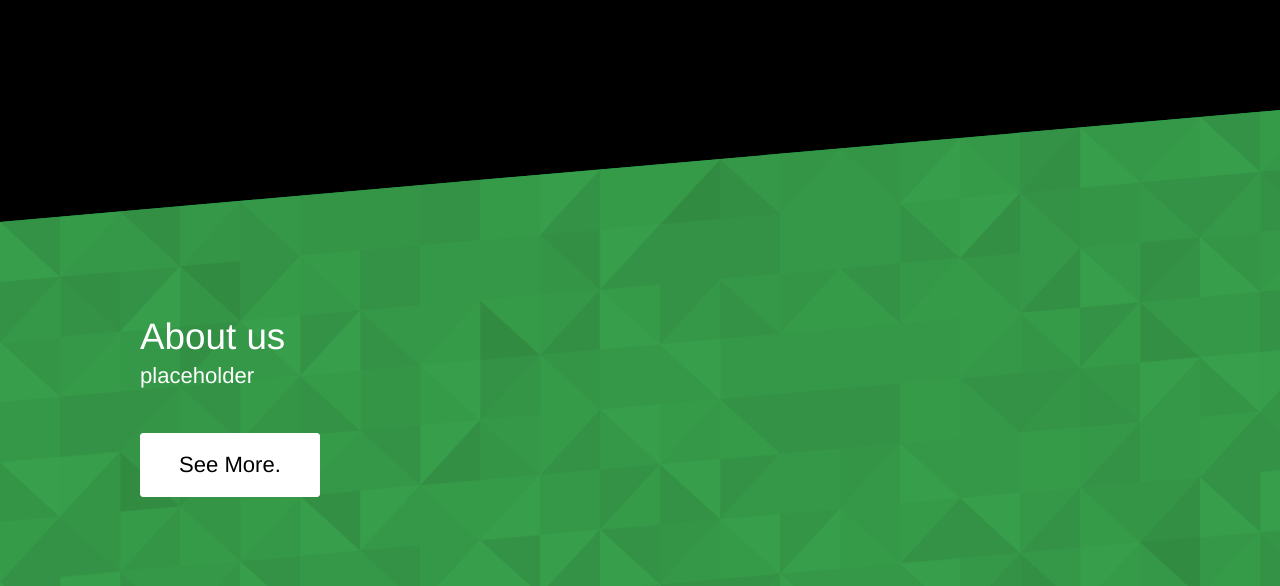
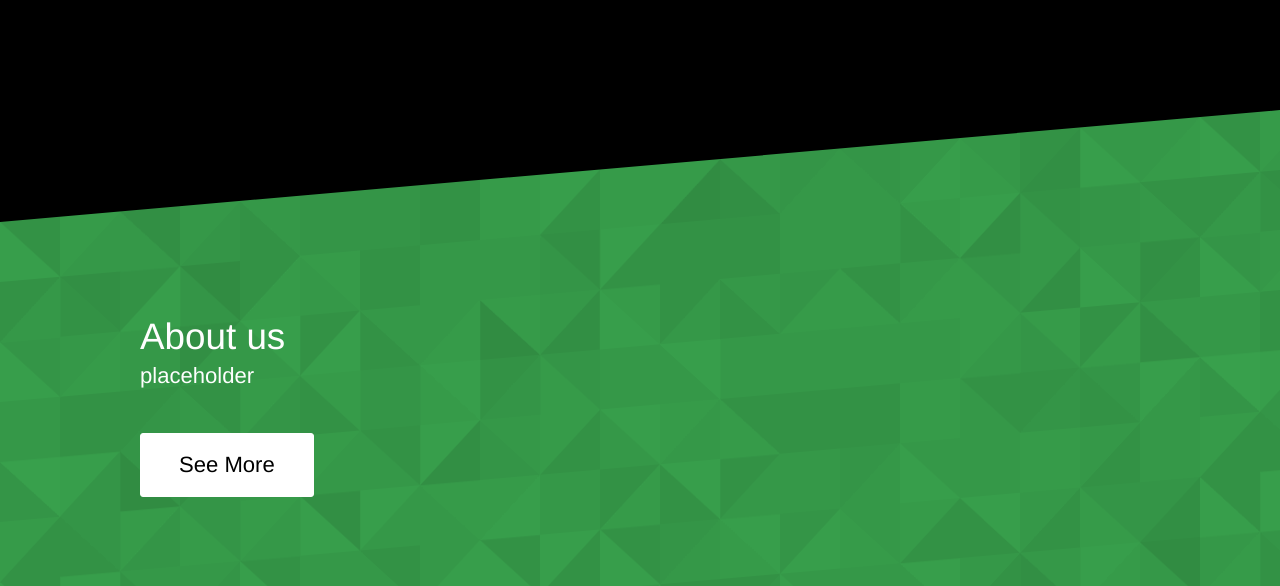
Before and after one commit to mCognitoLabs/mcognito.com, a Jekyll site: the page built from index.html, in a window 1280 px wide. Shown: the part 407-993 px from the top of the page. Built offline with Jekyll 4.4.1, drawn with Linux system fonts in a browser that asks for light colours; the list of posts is cut into pages by our own code.

Commit message:
Update index.html

```diff
--- a/index.html
+++ b/index.html
@@ -14,8 +14,8 @@
 	<div class="container halves">
 		<div>
 			<h1 class="editable">About us</h1>
-			<p class="subtext editable">placeholder</p>
-			<p><a class="button alt" href="{{ site.baseurl }}/about/">See More.</a></p>
+			<p class="editable">placeholder</p>
+			<p><a class="button alt" href="{{ site.baseurl }}/about/">See More</a></p>
 		</div>
 
 	</div>
```
